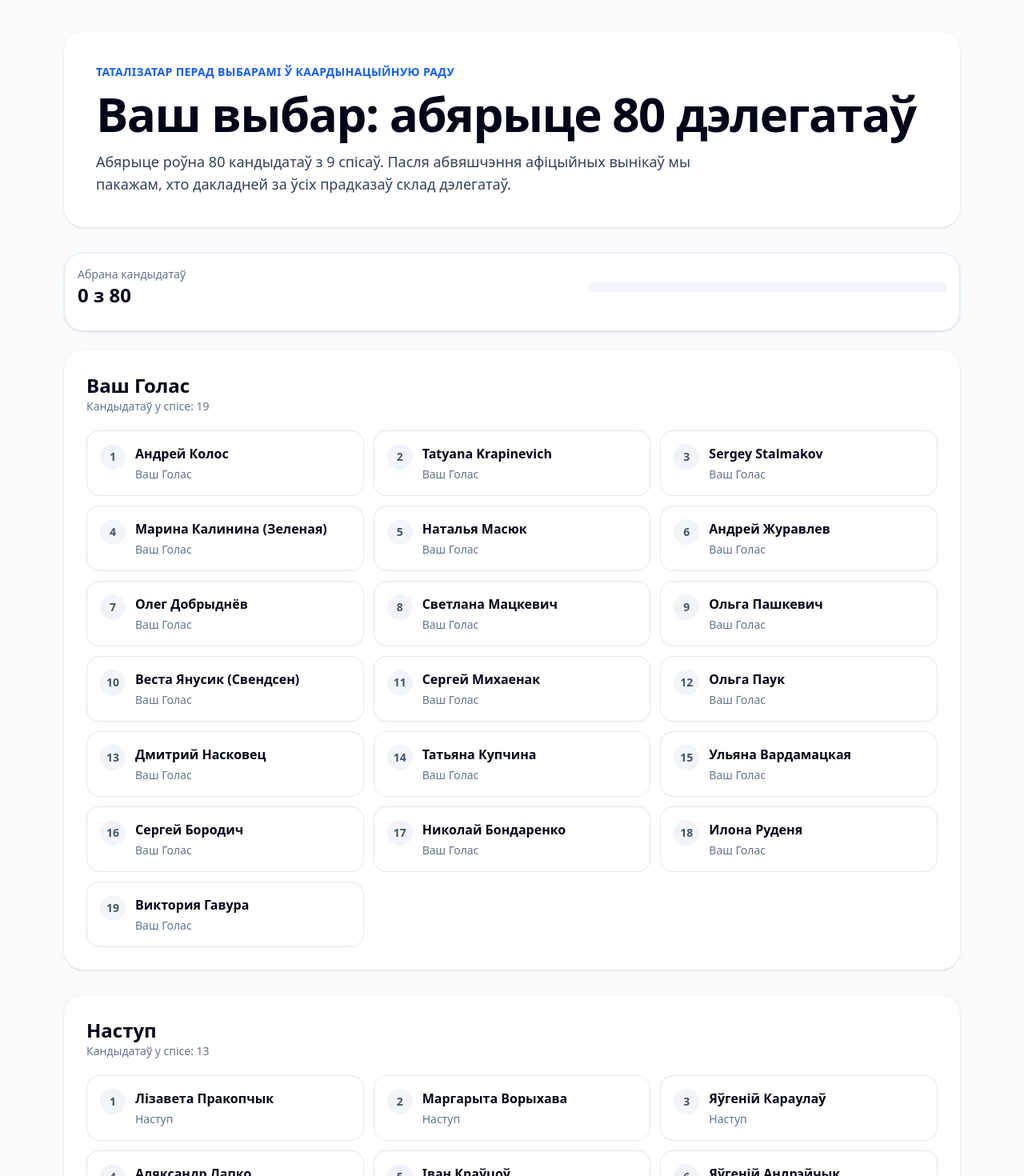
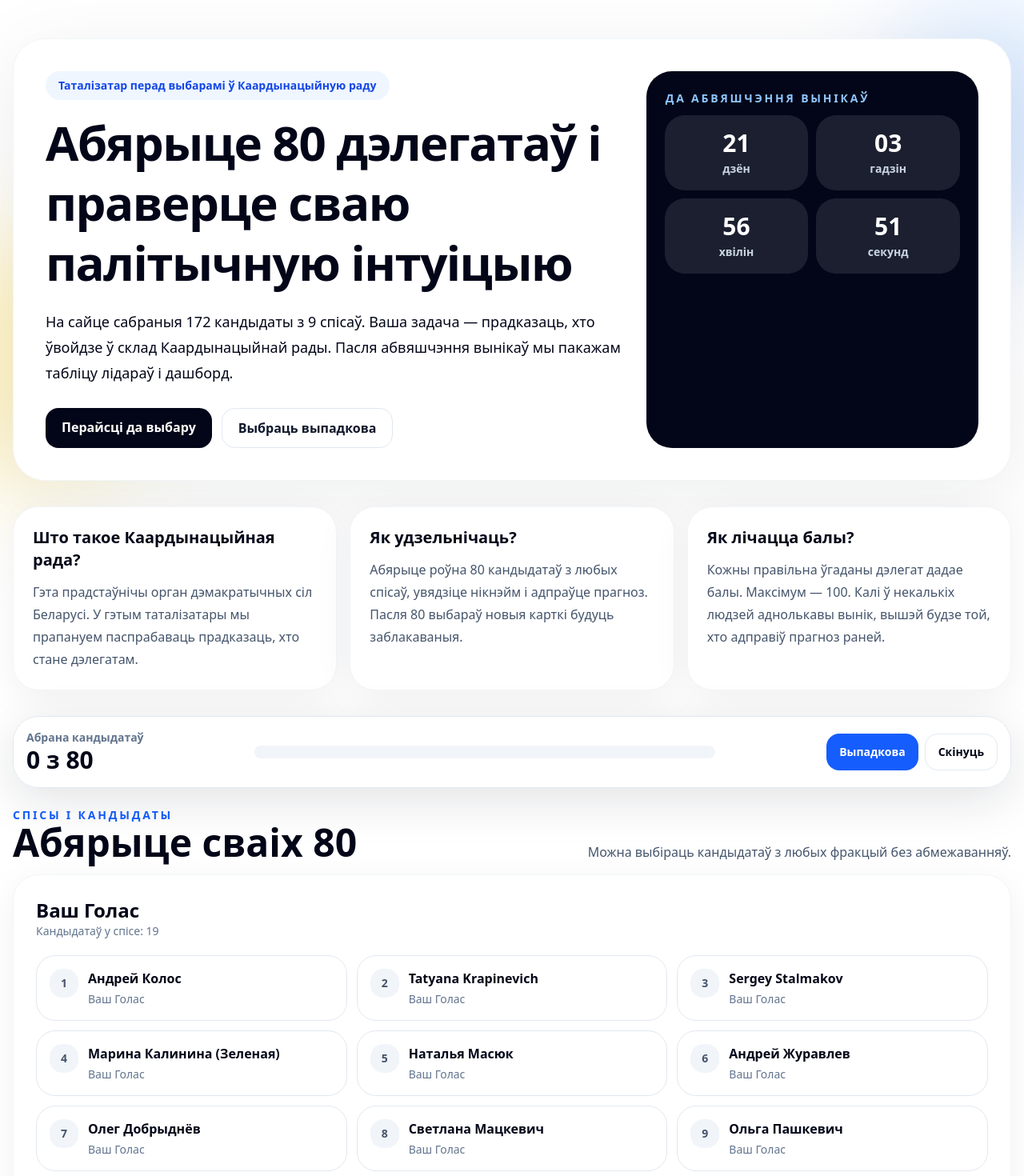
Before and after one commit to UladzAntanenka/KR_tatalizatar, a Next.js app: page / in a window 1280 px wide. Shown: the top 1470 px of the page at 80% size. Built offline with nearby package versions, Linux system fonts and the light colour scheme.

Commit message:
improve landing ux

```diff
--- a/app/page.tsx
+++ b/app/page.tsx
@@ -1,7 +1,10 @@
 "use client";
 
-import { useMemo, useState } from "react";
+import { useEffect, useMemo, useState } from "react";
 import { candidates } from "@/data/candidates";
+
+const MAX_SELECTED = 80;
+const RESULTS_DATE = new Date("2026-05-16T23:59:59+02:00");
 
 export default function HomePage() {
   const [selectedIds, setSelectedIds] = useState<string[]>([]);
@@ -9,22 +12,32 @@ export default function HomePage() {
   const [error, setError] = useState("");
   const [submitted, setSubmitted] = useState(false);
   const [isSubmitting, setIsSubmitting] = useState(false);
+  const [now, setNow] = useState(new Date());
 
-  const maxSelected = 80;
+  useEffect(() => {
+    const interval = setInterval(() => setNow(new Date()), 1000);
+    return () => clearInterval(interval);
+  }, []);
 
   const factions = useMemo(() => {
     const grouped: Record<string, typeof candidates> = {};
-
     for (const candidate of candidates) {
-      if (!grouped[candidate.faction]) {
-        grouped[candidate.faction] = [];
-      }
-
+      if (!grouped[candidate.faction]) grouped[candidate.faction] = [];
       grouped[candidate.faction].push(candidate);
     }
-
     return grouped;
   }, []);
+
+  const timeLeft = useMemo(() => {
+    const diff = Math.max(0, RESULTS_DATE.getTime() - now.getTime());
+
+    const days = Math.floor(diff / (1000 * 60 * 60 * 24));
+    const hours = Math.floor((diff / (1000 * 60 * 60)) % 24);
+    const minutes = Math.floor((diff / (1000 * 60)) % 60);
+    const seconds = Math.floor((diff / 1000) % 60);
+
+    return { days, hours, minutes, seconds };
+  }, [now]);
 
   const toggleCandidate = (candidateId: string) => {
     setError("");
@@ -36,7 +49,7 @@ export default function HomePage() {
       return;
     }
 
-    if (selectedIds.length >= maxSelected) {
+    if (selectedIds.length >= MAX_SELECTED) {
       setError(
         "Вы ўжо абралі 80 кандыдатаў. Каб выбраць іншага, спачатку зніміце выбар з аднаго з абраных."
       );
@@ -46,10 +59,24 @@ export default function HomePage() {
     setSelectedIds((prev) => [...prev, candidateId]);
   };
 
+  const selectRandomCandidates = () => {
+    setError("");
+
+    const shuffled = [...candidates].sort(() => Math.random() - 0.5);
+    const randomIds = shuffled.slice(0, MAX_SELECTED).map((item) => item.id);
+
+    setSelectedIds(randomIds);
+  };
+
+  const clearSelection = () => {
+    setSelectedIds([]);
+    setError("");
+  };
+
   const handleSubmit = async () => {
     setError("");
 
-    if (selectedIds.length !== maxSelected) {
+    if (selectedIds.length !== MAX_SELECTED) {
       setError("Трэба выбраць роўна 80 кандыдатаў.");
       return;
     }
@@ -88,91 +115,185 @@ export default function HomePage() {
     }
   };
 
-  const progressPercent = Math.round((selectedIds.length / maxSelected) * 100);
+  const progressPercent = Math.round((selectedIds.length / MAX_SELECTED) * 100);
 
   if (submitted) {
     return (
-      <main className="min-h-screen bg-slate-50 px-4 py-10 text-slate-950">
-        <section className="mx-auto max-w-3xl rounded-3xl bg-white p-8 shadow-sm">
-          <p className="mb-3 text-sm font-semibold uppercase tracking-wide text-emerald-600">
+      <main className="min-h-screen bg-white px-4 py-10 text-slate-950">
+        <section className="mx-auto max-w-3xl animate-[fadeUp_0.5s_ease-out] rounded-[2rem] border border-slate-100 bg-white p-8 shadow-[0_20px_80px_rgba(15,23,42,0.08)]">
+          <p className="mb-3 text-sm font-semibold uppercase tracking-[0.25em] text-emerald-600">
             Прагноз адпраўлены
           </p>
 
-          <h1 className="mb-4 text-3xl font-bold">
+          <h1 className="mb-4 text-4xl font-black tracking-tight">
             Дзякуй, {nickname.trim()}!
           </h1>
 
-          <p className="text-lg text-slate-700">
+          <p className="text-lg leading-8 text-slate-700">
             Ваш прагноз захаваны. Пасля абвяшчэння вынікаў мы апублікуем
             табліцу лідараў і статыстыку выбару па фракцыях і кандыдатах.
           </p>
         </section>
+
+        <style jsx global>{`
+          @keyframes fadeUp {
+            from {
+              opacity: 0;
+              transform: translateY(18px);
+            }
+            to {
+              opacity: 1;
+              transform: translateY(0);
+            }
+          }
+        `}</style>
       </main>
     );
   }
 
   return (
-    <main className="min-h-screen bg-slate-50 text-slate-950">
-      <section className="mx-auto max-w-6xl px-4 py-10">
-        <div className="mb-8 rounded-3xl bg-white p-6 shadow-sm md:p-10">
-          <p className="mb-3 text-sm font-semibold uppercase tracking-wide text-blue-600">
-            Таталізатар перад выбарамі ў Каардынацыйную раду
-          </p>
+    <main className="min-h-screen overflow-hidden bg-white text-slate-950">
+      <section className="relative mx-auto max-w-7xl px-4 py-8 md:py-12">
+        <div className="pointer-events-none absolute -right-32 top-0 h-80 w-80 rounded-full bg-blue-100 blur-3xl" />
+        <div className="pointer-events-none absolute -left-32 top-72 h-80 w-80 rounded-full bg-amber-100 blur-3xl" />
 
-          <h1 className="mb-4 text-4xl font-bold tracking-tight md:text-6xl">
-            Ваш выбар: абярыце 80 дэлегатаў
-          </h1>
+        <section className="relative mb-8 grid gap-6 rounded-[2.5rem] border border-slate-100 bg-white p-6 shadow-[0_20px_100px_rgba(15,23,42,0.08)] md:grid-cols-[1.4fr_0.8fr] md:p-10">
+          <div className="animate-[fadeUp_0.55s_ease-out]">
+            <p className="mb-4 inline-flex rounded-full bg-blue-50 px-4 py-2 text-sm font-bold text-blue-700">
+              Таталізатар перад выбарамі ў Каардынацыйную раду
+            </p>
 
-          <p className="max-w-3xl text-lg text-slate-700">
-            Абярыце роўна 80 кандыдатаў з 9 спісаў. Пасля абвяшчэння
-            афіцыйных вынікаў мы пакажам, хто дакладней за ўсіх прадказаў
-            склад дэлегатаў.
-          </p>
-        </div>
+            <h1 className="mb-5 max-w-4xl text-4xl font-black leading-tight tracking-tight md:text-6xl">
+              Абярыце 80 дэлегатаў і праверце сваю палітычную інтуіцыю
+            </h1>
 
-        <div className="sticky top-0 z-20 mb-6 rounded-3xl border border-slate-200 bg-white/95 p-4 shadow-sm backdrop-blur">
-          <div className="mb-3 flex flex-col gap-3 md:flex-row md:items-center md:justify-between">
+            <p className="max-w-3xl text-lg leading-8 text-slate-650">
+              На сайце сабраныя 172 кандыдаты з 9 спісаў. Ваша задача —
+              прадказаць, хто ўвойдзе ў склад Каардынацыйнай рады. Пасля
+              абвяшчэння вынікаў мы пакажам табліцу лідараў і дашборд.
+            </p>
+
+            <div className="mt-7 flex flex-wrap gap-3">
+              <a
+                href="#candidates"
+                className="rounded-2xl bg-slate-950 px-5 py-3 font-bold text-white transition hover:-translate-y-0.5 hover:bg-slate-800"
+              >
+                Перайсці да выбару
+              </a>
+
+              <button
+                type="button"
+                onClick={selectRandomCandidates}
+                className="rounded-2xl border border-slate-200 bg-white px-5 py-3 font-bold text-slate-900 transition hover:-translate-y-0.5 hover:border-blue-300 hover:bg-blue-50"
+              >
+                Выбраць выпадкова
+              </button>
+            </div>
+          </div>
+
+          <div className="animate-[fadeUp_0.7s_ease-out] rounded-[2rem] bg-slate-950 p-6 text-white">
+            <p className="mb-3 text-sm font-bold uppercase tracking-[0.2em] text-blue-300">
+              Да абвяшчэння вынікаў
+            </p>
+
+            <div className="grid grid-cols-2 gap-3">
+              <TimerBox label="дзён" value={timeLeft.days} />
+              <TimerBox label="гадзін" value={timeLeft.hours} />
+              <TimerBox label="хвілін" value={timeLeft.minutes} />
+              <TimerBox label="секунд" value={timeLeft.seconds} />
+            </div>
+          </div>
+        </section>
+
+        <section className="relative mb-8 grid gap-4 md:grid-cols-3">
+          <InfoCard
+            title="Што такое Каардынацыйная рада?"
+            text="Гэта прадстаўнічы орган дэмакратычных сіл Беларусі. У гэтым таталізатары мы прапануем паспрабаваць прадказаць, хто стане дэлегатам."
+          />
+
+          <InfoCard
+            title="Як удзельнічаць?"
+            text="Абярыце роўна 80 кандыдатаў з любых спісаў, увядзіце нікнэйм і адпраўце прагноз. Пасля 80 выбараў новыя карткі будуць заблакаваныя."
+          />
+
+          <InfoCard
+            title="Як лічацца балы?"
+            text="Кожны правільна ўгаданы дэлегат дадае балы. Максімум — 100. Калі ў некалькіх людзей аднолькавы вынік, вышэй будзе той, хто адправіў прагноз раней."
+          />
+        </section>
+
+        <div className="sticky top-3 z-20 mb-6 rounded-[2rem] border border-slate-200 bg-white/90 p-4 shadow-[0_15px_60px_rgba(15,23,42,0.12)] backdrop-blur-xl">
+          <div className="flex flex-col gap-4 md:flex-row md:items-center md:justify-between">
             <div>
-              <p className="text-sm text-slate-500">Абрана кандыдатаў</p>
-              <p className="text-2xl font-bold">
-                {selectedIds.length} з {maxSelected}
+              <p className="text-sm font-semibold text-slate-500">
+                Абрана кандыдатаў
+              </p>
+              <p className="text-3xl font-black">
+                {selectedIds.length} з {MAX_SELECTED}
               </p>
             </div>
 
-            <div className="w-full md:max-w-md">
-              <div className="h-3 overflow-hidden rounded-full bg-slate-100">
+            <div className="w-full md:max-w-xl">
+              <div className="h-4 overflow-hidden rounded-full bg-slate-100">
                 <div
-                  className="h-full rounded-full bg-blue-600 transition-all"
+                  className="h-full rounded-full bg-gradient-to-r from-blue-600 to-slate-950 transition-all duration-500"
                   style={{ width: `${progressPercent}%` }}
                 />
               </div>
             </div>
+
+            <div className="flex gap-2">
+              <button
+                type="button"
+                onClick={selectRandomCandidates}
+                className="rounded-2xl bg-blue-600 px-4 py-3 text-sm font-bold text-white transition hover:bg-blue-700"
+              >
+                Выпадкова
+              </button>
+
+              <button
+                type="button"
+                onClick={clearSelection}
+                className="rounded-2xl border border-slate-200 px-4 py-3 text-sm font-bold transition hover:bg-slate-50"
+              >
+                Скінуць
+              </button>
+            </div>
           </div>
 
-          {selectedIds.length === maxSelected && (
-            <p className="rounded-2xl bg-amber-50 px-4 py-3 text-sm text-amber-800">
-              Вы абралі 80 кандыдатаў. Каб выбраць іншага, спачатку зніміце
-              выбар з аднаго з ужо абраных.
-            </p>
-          )}
-
           {error && (
-            <p className="mt-3 rounded-2xl bg-red-50 px-4 py-3 text-sm text-red-700">
+            <p className="mt-3 rounded-2xl bg-red-50 px-4 py-3 text-sm font-semibold text-red-700">
               {error}
             </p>
           )}
         </div>
 
-        <div className="space-y-8">
-          {Object.entries(factions).map(([faction, factionCandidates]) => (
+        <section id="candidates" className="relative space-y-8 scroll-mt-28">
+          <div className="mb-4 flex flex-col gap-2 md:flex-row md:items-end md:justify-between">
+            <div>
+              <p className="text-sm font-bold uppercase tracking-[0.2em] text-blue-600">
+                Спісы і кандыдаты
+              </p>
+              <h2 className="text-3xl font-black md:text-5xl">
+                Абярыце сваіх 80
+              </h2>
+            </div>
+
+            <p className="max-w-xl text-slate-600">
+              Можна выбіраць кандыдатаў з любых фракцый без абмежаванняў.
+            </p>
+          </div>
+
+          {Object.entries(factions).map(([faction, factionCandidates], i) => (
             <section
               key={faction}
-              className="rounded-3xl bg-white p-5 shadow-sm md:p-7"
+              className="animate-[fadeUp_0.5s_ease-out] rounded-[2rem] border border-slate-100 bg-white p-5 shadow-[0_12px_50px_rgba(15,23,42,0.06)] md:p-7"
+              style={{ animationDelay: `${i * 40}ms` }}
             >
               <div className="mb-5 flex flex-col gap-2 md:flex-row md:items-end md:justify-between">
                 <div>
-                  <h2 className="text-2xl font-bold">{faction}</h2>
-                  <p className="text-sm text-slate-500">
+                  <h3 className="text-2xl font-black">{faction}</h3>
+                  <p className="text-sm font-medium text-slate-500">
                     Кандыдатаў у спісе: {factionCandidates.length}
                   </p>
                 </div>
@@ -182,7 +303,7 @@ export default function HomePage() {
                 {factionCandidates.map((candidate) => {
                   const isSelected = selectedIds.includes(candidate.id);
                   const isDisabled =
-                    !isSelected && selectedIds.length >= maxSelected;
+                    !isSelected && selectedIds.length >= MAX_SELECTED;
 
                   return (
                     <button
@@ -191,29 +312,31 @@ export default function HomePage() {
                       onClick={() => toggleCandidate(candidate.id)}
                       disabled={isDisabled}
                       className={[
-                        "rounded-2xl border p-4 text-left transition",
+                        "group rounded-3xl border p-4 text-left transition duration-200",
                         isSelected
-                          ? "border-blue-600 bg-blue-50 ring-2 ring-blue-600"
-                          : "border-slate-200 bg-white hover:border-blue-300 hover:bg-slate-50",
+                          ? "scale-[1.015] border-blue-600 bg-blue-50 shadow-[0_12px_35px_rgba(37,99,235,0.18)] ring-2 ring-blue-600"
+                          : "border-slate-200 bg-white hover:-translate-y-1 hover:border-blue-300 hover:shadow-[0_12px_35px_rgba(15,23,42,0.08)]",
                         isDisabled
-                          ? "cursor-not-allowed opacity-40 hover:border-slate-200 hover:bg-white"
+                          ? "cursor-not-allowed opacity-35 hover:translate-y-0 hover:border-slate-200 hover:shadow-none"
                           : "cursor-pointer",
                       ].join(" ")}
                     >
                       <div className="flex items-start gap-3">
                         <span
                           className={[
-                            "flex h-8 w-8 shrink-0 items-center justify-center rounded-full text-sm font-bold",
+                            "flex h-9 w-9 shrink-0 items-center justify-center rounded-2xl text-sm font-black transition",
                             isSelected
                               ? "bg-blue-600 text-white"
-                              : "bg-slate-100 text-slate-600",
+                              : "bg-slate-100 text-slate-600 group-hover:bg-blue-100 group-hover:text-blue-700",
                           ].join(" ")}
                         >
                           {candidate.listNumber}
                         </span>
 
                         <div>
-                          <p className="font-semibold">{candidate.name}</p>
+                          <p className="font-bold leading-6">
+                            {candidate.name}
+                          </p>
                           <p className="mt-1 text-sm text-slate-500">
                             {candidate.faction}
                           </p>
@@ -225,12 +348,12 @@ export default function HomePage() {
               </div>
             </section>
           ))}
-        </div>
+        </section>
 
-        <section className="mt-8 rounded-3xl bg-white p-6 shadow-sm md:p-8">
-          <h2 className="mb-3 text-2xl font-bold">Адправіць прагноз</h2>
+        <section className="relative mt-8 rounded-[2rem] border border-slate-100 bg-slate-950 p-6 text-white shadow-[0_20px_80px_rgba(15,23,42,0.18)] md:p-8">
+          <h2 className="mb-3 text-3xl font-black">Адправіць прагноз</h2>
 
-          <p className="mb-5 text-slate-600">
+          <p className="mb-5 max-w-3xl leading-7 text-slate-300">
             Каб адправіць прагноз, абярыце роўна 80 кандыдатаў і ўвядзіце
             нікнэйм. Адзін нікнэйм можа быць выкарыстаны толькі адзін раз.
           </p>
@@ -241,26 +364,63 @@ export default function HomePage() {
               onChange={(event) => setNickname(event.target.value)}
               placeholder="Ваш нікнэйм"
               maxLength={40}
-              className="min-h-12 flex-1 rounded-2xl border border-slate-300 px-4 outline-none transition focus:border-blue-600 focus:ring-2 focus:ring-blue-100"
+              className="min-h-14 flex-1 rounded-2xl border border-white/10 bg-white px-4 text-slate-950 outline-none transition focus:ring-4 focus:ring-blue-500/30"
             />
 
             <button
               type="button"
               onClick={handleSubmit}
-              disabled={selectedIds.length !== maxSelected || isSubmitting}
-              className="min-h-12 rounded-2xl bg-blue-600 px-6 font-semibold text-white transition hover:bg-blue-700 disabled:cursor-not-allowed disabled:bg-slate-300"
+              disabled={selectedIds.length !== MAX_SELECTED || isSubmitting}
+              className="min-h-14 rounded-2xl bg-blue-600 px-7 font-black text-white transition hover:-translate-y-0.5 hover:bg-blue-500 disabled:cursor-not-allowed disabled:bg-slate-600 disabled:text-slate-300 disabled:hover:translate-y-0"
             >
               {isSubmitting ? "Адпраўляем..." : "Адправіць прагноз"}
             </button>
           </div>
 
           {error && (
-            <p className="mt-4 rounded-2xl bg-red-50 px-4 py-3 text-sm text-red-700">
+            <p className="mt-4 rounded-2xl bg-red-500/10 px-4 py-3 text-sm font-semibold text-red-200">
               {error}
             </p>
           )}
         </section>
       </section>
+
+      <style jsx global>{`
+        html {
+          scroll-behavior: smooth;
+        }
+
+        @keyframes fadeUp {
+          from {
+            opacity: 0;
+            transform: translateY(18px);
+          }
+          to {
+            opacity: 1;
+            transform: translateY(0);
+          }
+        }
+      `}</style>
     </main>
   );
 }
+
+function TimerBox({ label, value }: { label: string; value: number }) {
+  return (
+    <div className="rounded-3xl bg-white/10 p-4 text-center ring-1 ring-white/10">
+      <p className="text-3xl font-black tabular-nums">
+        {String(value).padStart(2, "0")}
+      </p>
+      <p className="mt-1 text-sm font-semibold text-slate-300">{label}</p>
+    </div>
+  );
+}
+
+function InfoCard({ title, text }: { title: string; text: string }) {
+  return (
+    <div className="animate-[fadeUp_0.65s_ease-out] rounded-[2rem] border border-slate-100 bg-white p-6 shadow-[0_12px_50px_rgba(15,23,42,0.06)] transition hover:-translate-y-1 hover:shadow-[0_18px_70px_rgba(15,23,42,0.1)]">
+      <h3 className="mb-3 text-xl font-black">{title}</h3>
+      <p className="leading-7 text-slate-600">{text}</p>
+    </div>
+  );
+}
```
